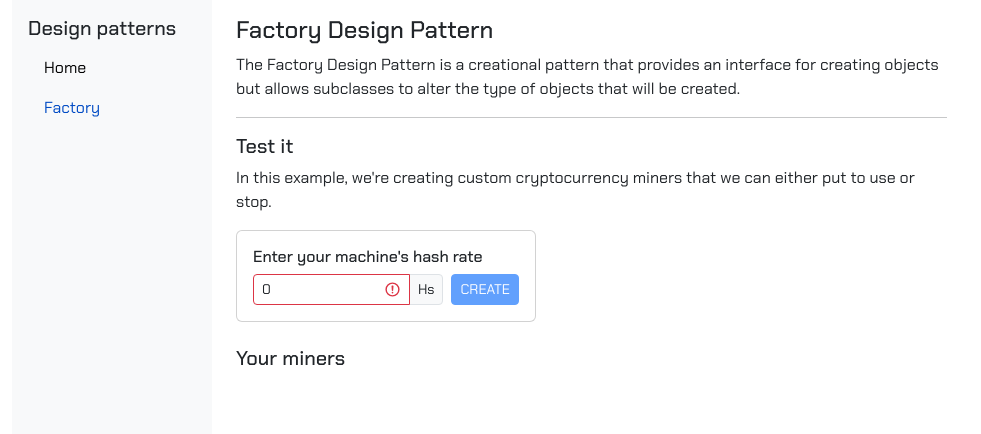
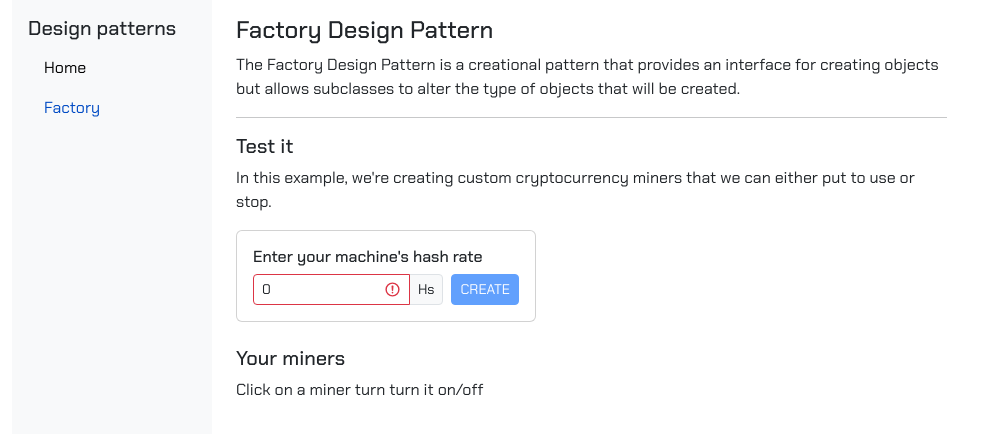
Before and after one commit to bryancodesjs/design-patterns, an Angular app: page /#/factory in a window 1280 px wide. Shown: the top 434 px of the page, without its empty margins (0-981 px from the left). Built offline with nearby package versions, Linux system fonts and the light colour scheme.

Commit message:
help text and css fix

```diff
--- a/src/app/views/factory/factory.component.css
+++ b/src/app/views/factory/factory.component.css
@@ -19,6 +19,9 @@
     width:80px;
 }
 
+.miner-body {
+    cursor: pointer;
+}
 .miner-body .fan.on {
     animation: rotating 1s linear infinite;
 }
--- a/src/app/views/factory/factory.component.html
+++ b/src/app/views/factory/factory.component.html
@@ -46,6 +46,7 @@
     </div>
 
     <h5>Your miners</h5>
+    <p>Click on a miner turn turn it on/off</p>
     <div class="grid">
       <div
         class="grid-item"
```
